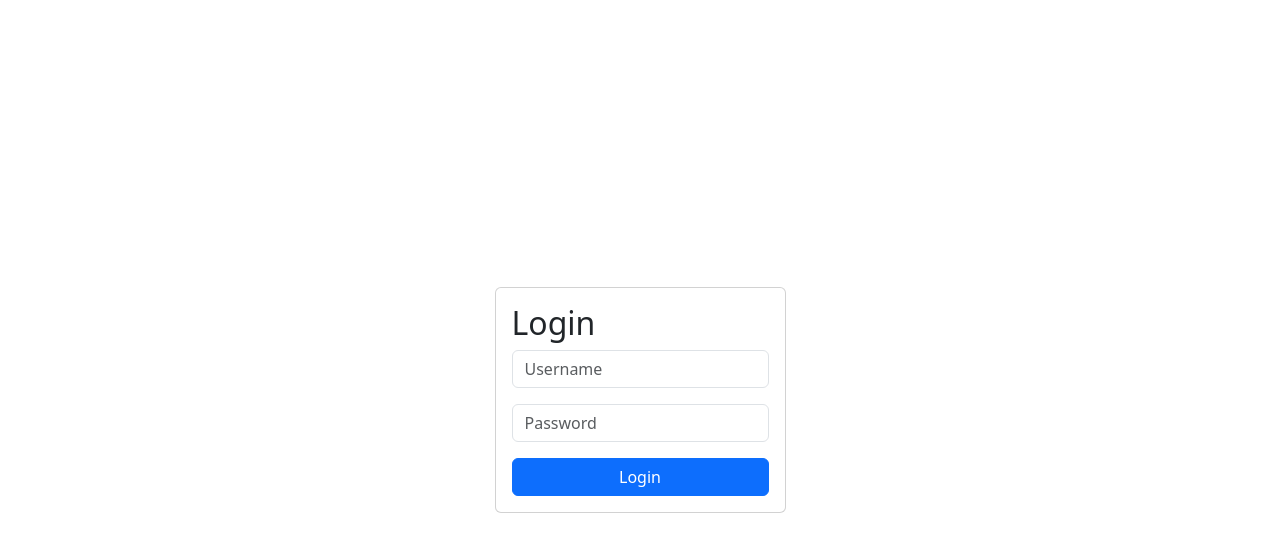
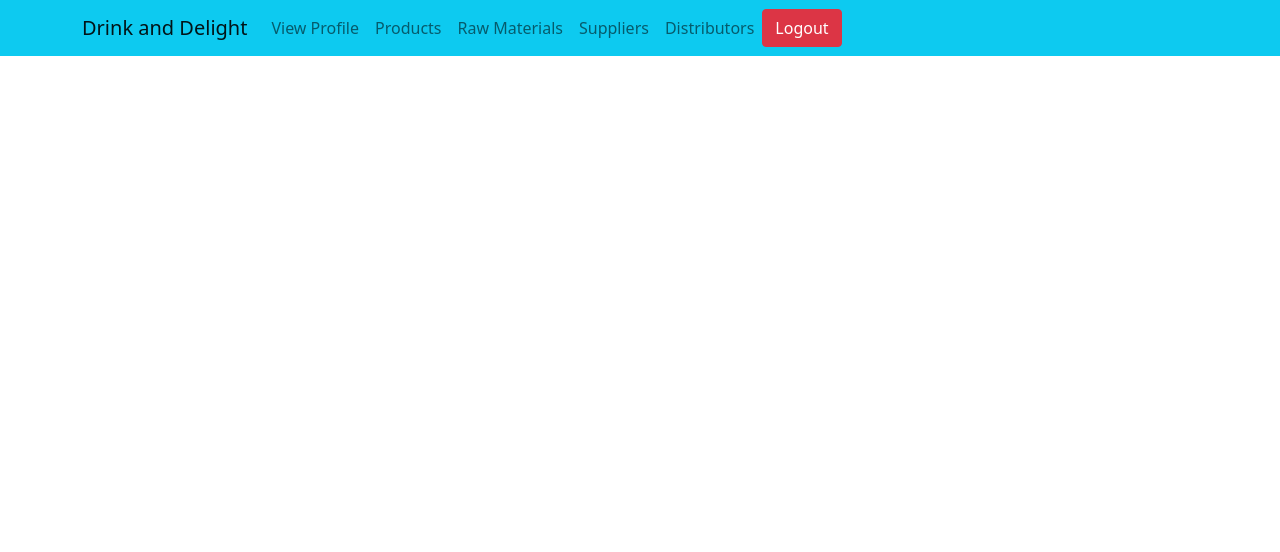
Before and after one commit to Paras00002/drink-and-delight, an Angular app in the folder dnd-frontend/: page / in a window 1280 px wide. Shown: the top 552 px of the page. Built offline with nearby package versions, Linux system fonts and the light colour scheme.

Commit message:
dashboard

```diff
--- a/dnd-frontend/src/app/app-routing.module.ts
+++ b/dnd-frontend/src/app/app-routing.module.ts
@@ -1,7 +1,9 @@
 import { NgModule } from '@angular/core';
 import { RouterModule, Routes } from '@angular/router';
 
-const routes: Routes = [];
+const routes: Routes = [
+  // {path:'profile',component:CustomaerComponent},
+];
 
 @NgModule({
   imports: [RouterModule.forRoot(routes)],
--- a/dnd-frontend/src/app/app.component.html
+++ b/dnd-frontend/src/app/app.component.html
@@ -1,2 +1,33 @@
-<app-user></app-user>
+<!-- <app-user></app-user>
+<app-dashboard></app-dashboard> -->
+<nav class="navbar navbar-expand-lg navbar-light bg-info">
+    <div class="container">
+        <a class="navbar-brand" routerLink="/">Drink and Delight</a>
+        <button class="navbar-toggler" type="button" data-toggle="collapse" data-target="#navbarNav"
+                aria-controls="navbarNav" aria-expanded="false" aria-label="Toggle navigation">
+            <span class="navbar-toggler-icon"></span>
+        </button>
+        <div class="collapse navbar-collapse" id="navbarNav">
+            <ul class="navbar-nav mr-auto">
+                <li class="nav-item">
+                    <a class="nav-link" routerLink="/profile">View Profile</a>
+                </li>
+                <li class="nav-item">
+                    <a class="nav-link" routerLink="/products">Products</a>
+                </li>
+                <li class="nav-item">
+                    <a class="nav-link" routerLink="/raw-materials">Raw Materials</a>
+                </li>
+                <li class="nav-item">
+                    <a class="nav-link" routerLink="/suppliers">Suppliers</a>
+                </li>
+                <li class="nav-item">
+                    <a class="nav-link" routerLink="/distributors">Distributors</a>
+                </li>
+            </ul>
+            <button class="btn btn-danger">Logout</button>
+        </div>
+    </div>
+</nav>
+
 <router-outlet></router-outlet>
--- a/dnd-frontend/src/app/app.module.ts
+++ b/dnd-frontend/src/app/app.module.ts
@@ -5,12 +5,14 @@ import { AppRoutingModule } from './app-routing.module';
 import { AppComponent } from './app.component';
 import { ModelsComponent } from './models/models.component';
 import { UserComponent } from './user/user.component';
+import { DashboardComponent } from './dashboard/dashboard.component';
 
 @NgModule({
   declarations: [
     AppComponent,
     ModelsComponent,
-    UserComponent
+    UserComponent,
+    DashboardComponent
   ],
   imports: [
     BrowserModule,
--- a/dnd-frontend/src/app/user/user.component.html
+++ b/dnd-frontend/src/app/user/user.component.html
@@ -7,7 +7,7 @@
     <!-- Add Bootstrap CSS -->
     <link href="https://cdn.jsdelivr.net/npm/bootstrap@5.3.0/dist/css/bootstrap.min.css" rel="stylesheet">
 </head>
-<body>
+<body class="bg-dark" >
     <div class="container d-flex justify-content-center align-items-center vh-100">
         <div class="card">
             <div class="card-body">
@@ -19,7 +19,8 @@
                     <div class="mb-3">
                         <input type="password" class="form-control" name="password" placeholder="Password" required>
                     </div>
-                    <button type="submit" class="btn btn-primary w-100">Login</button>
+                    <button type="submit" class="btn btn-primary w-100 mb-3">Login</button>
+                    <button type="submit" class="btn btn-primary w-100">Forgot Password</button>
                 </form>
             </div>
         </div>
```
Also changed, not shown: dnd-frontend/src/app/dashboard/dashboard.component.ts (added, +10 -0 lines), dnd-frontend/src/app/dashboard/dashboard.component.css (added), dnd-frontend/src/app/dashboard/dashboard.component.html (added), 1 other file (tests, documents, lock files or other folders).
